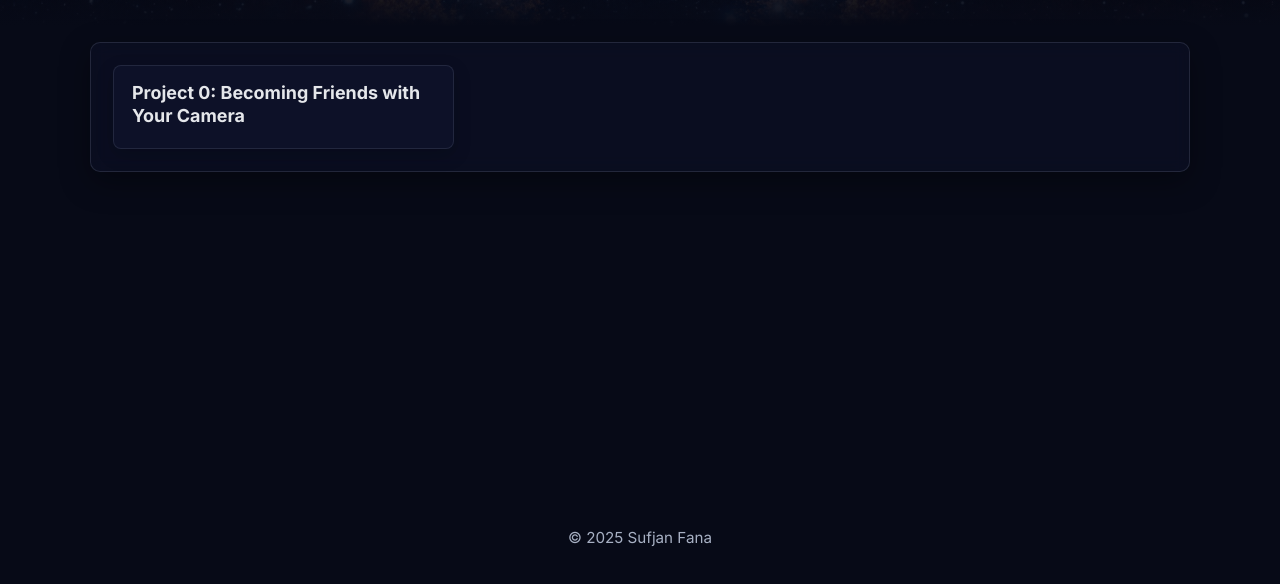
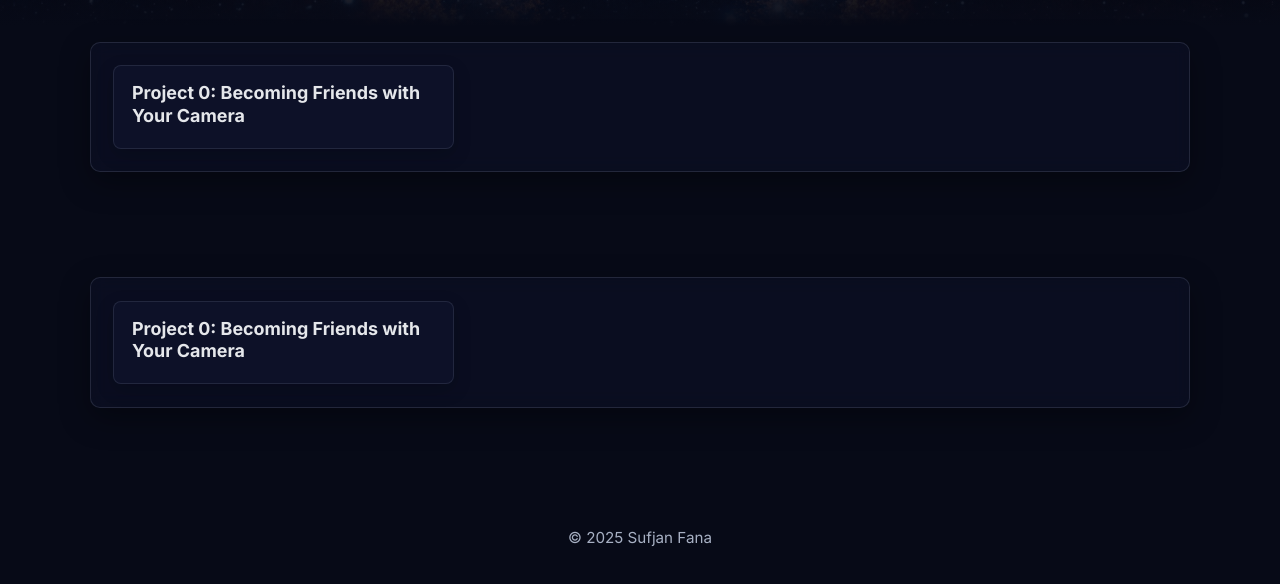
Before and after one commit to sufjanF/sufjanF.github.io, a plain HTML site: page index.html in a window 1280 px wide. Shown: the part 214-798 px from the top of the page. Drawn offline with Linux system fonts and the light colour scheme.

Commit message:
Update index.html

```diff
--- a/index.html
+++ b/index.html
@@ -155,6 +155,24 @@
     </section>
   </main>
 
+  <main class="container">
+    <section class="panel">
+      <div class="grid">
+        <a class="card" href="/project0/">
+          <h3>Project 0: Becoming Friends with Your Camera</h3>
+        </a>
+        <!-- Duplicate for future projects -->
+        <!--
+        <a class="card" href="/project1/">
+          <h3>Project 1: TITLE</h3>
+          <p class="meta">📌 Status: Not started</p>
+          <p>One-sentence summary of the project focus.</p>
+        </a>
+        -->
+      </div>
+    </section>
+  </main>
+
   <footer>
     <p>© <span id="year"></span> Sufjan Fana</p>
   </footer>
```
